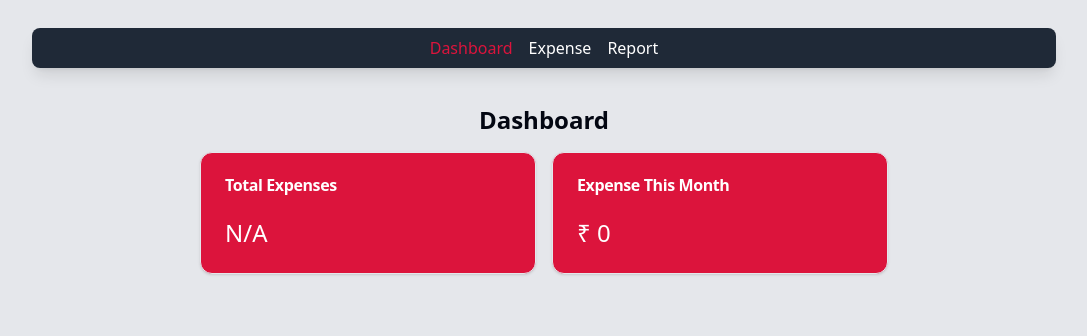
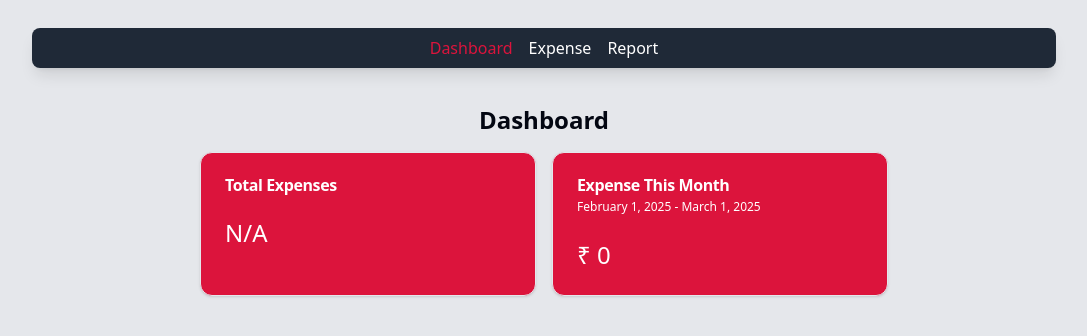
Before and after one commit to sourav-kol/expense-tracker, a Next.js app: page /dashboard in a window 1280 px wide. Shown: the top 336 px of the page, without its empty margins (96-1183 px from the left). Built offline with nearby package versions, Linux system fonts and the light colour scheme; no server answers; the database is empty.

Commit message:
dashboard details changes

```diff
--- a/src/pages/dashboard/index.tsx
+++ b/src/pages/dashboard/index.tsx
@@ -3,14 +3,17 @@ import { Card, CardContent, CardHeader, CardTitle } from "@/src/components/ui/ca
 import { useEffect, useState } from "react";
 import { getDashboardDetails } from "@/src/clientService/dashboardService";
 import { DashBoard, DashBoardFilter } from "@/src/types";
+import { formattedDate } from "@/src/helper/dateTimeHelper";
 
 export default function Dashboard() {
 
   const [dashBoardDetails, setDashBoardDetails] = useState<DashBoard>();
-
+  const [dateRange, setDateRange] = useState<{ startDate: Date, endDate: Date }>();
   useEffect(() => {
     const startOfMonth = new Date(new Date().getFullYear(), new Date().getMonth(), 1);
     const endOfMonth = new Date(new Date().getFullYear(), new Date().getMonth() + 1);
+
+    setDateRange({ startDate: startOfMonth, endDate: endOfMonth });
 
     var filter: DashBoardFilter = {
       startDate: startOfMonth,
@@ -36,6 +39,7 @@ export default function Dashboard() {
         <Card className="w-full md:w-1/3 bg-crimson text-white">
           <CardHeader>
             <CardTitle className="font-bold">Expense This Month</CardTitle>
+            <p className="text-xs">{dateRange && `${formattedDate(dateRange.startDate.toString())} - ${formattedDate(dateRange.endDate.toString())}`}</p>
           </CardHeader>
           <CardContent>
             <p className="text-2xl">₹ {dashBoardDetails?.currentMonthExpense}</p>
```
